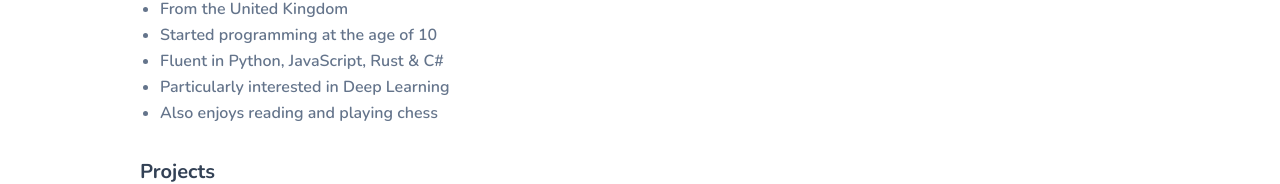
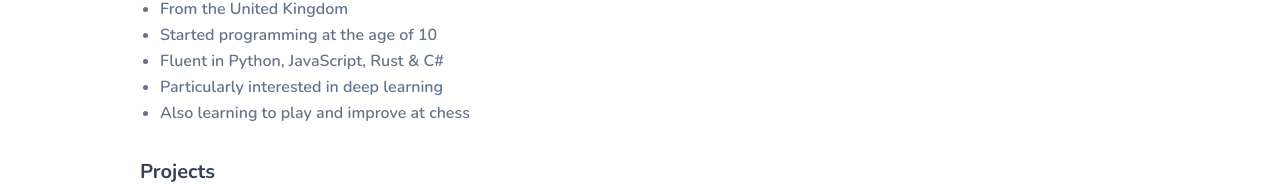
Before and after one commit to harveycoombs/www, a Next.js app: page / in a window 1280 px wide. Shown: the part 270-454 px from the top of the page. Built offline with nearby package versions, Linux system fonts and the light colour scheme.

Commit message:
Content update

```diff
--- a/src/app/page.tsx
+++ b/src/app/page.tsx
@@ -25,8 +25,8 @@ export default function Home() {
                         <li>From the United Kingdom</li>
                         <li>Started programming at the age of 10</li>
                         <li>Fluent in Python, JavaScript, Rust &amp; C#</li>
-                        <li>Particularly interested in Deep Learning</li>
-                        <li>Also enjoys reading and playing chess</li>
+                        <li>Particularly interested in deep learning</li>
+                        <li>Also learning to play and improve at chess</li>
                     </ul>
                 </Section>
                 <Section title="Projects" delay={0.4}>
```
